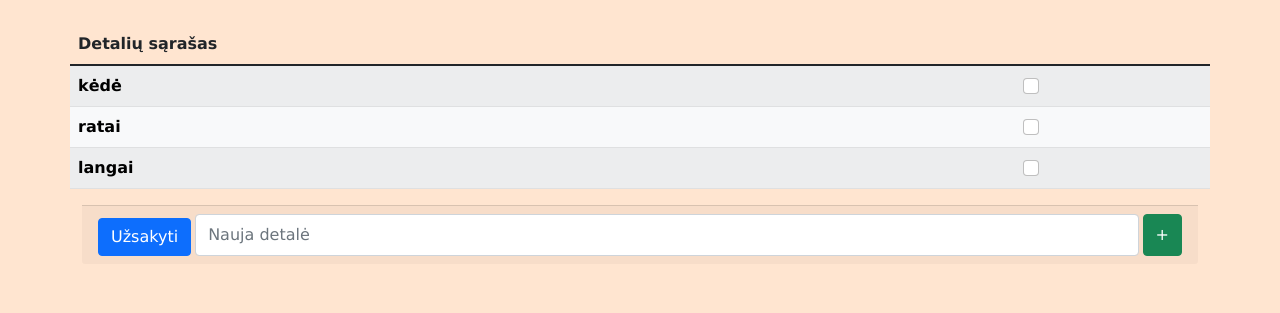
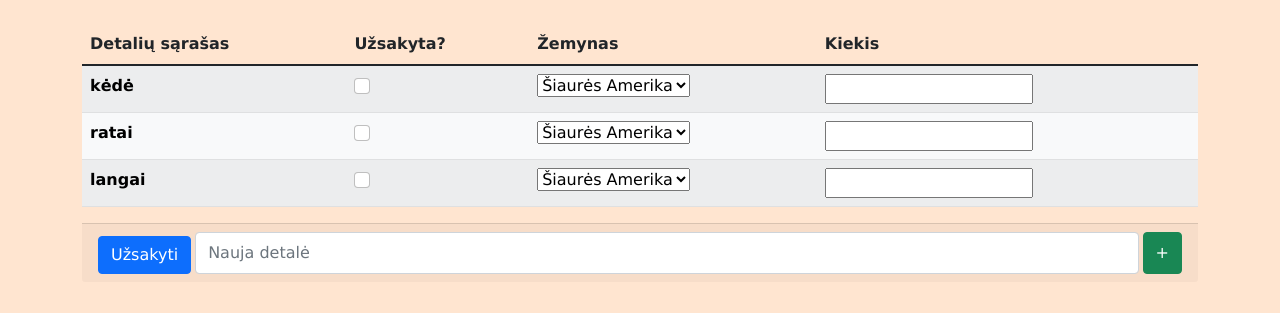
Before and after one commit to beisbolke322/Django_autoservisas, a Django app: page /uzsakymai/ in a window 1280 px wide. Shown: the part 56-369 px from the top of the page. Run offline with Django 4.2, Linux system fonts and the light colour scheme; data comes from the database, SQL or seed files in the repository; both versions use the stored data as it was after the commit; lists and menus that the app fills with data are empty; some libraries are stand-ins or nearby versions.

Commit message:
nebaigta

```diff
--- a/registracija/models.py
+++ b/registracija/models.py
@@ -12,7 +12,7 @@ class DarbuListas(models.Model):
 
     def __str__(self):
         return self.title
-        # return self.user
+        return self.user
 
 class DarboDuomenys(models.Model):
     marke = models.CharField("A_marke", max_length=30, help_text="Automobilio markė")
--- a/registracija/templates/darbai.html
+++ b/registracija/templates/darbai.html
@@ -1,7 +1,5 @@
 {% extends 'base.html' %}
 {% block content %}
-
-
 
 <h3>{{title}}</h3>
 
@@ -62,7 +60,7 @@
                 {% else %}
                 <tr class="table-light">
                     <th scope="row">
-                        <input type="checkbox" name="checkbox" value="{{item.id}}" />
+                        <input class="form-check-input" type="checkbox" name="checkbox" value="{{item.id}}" />
                     </th>
                     <td>{{item.marke}}</td>
                     <td>{{item.modelis}}</td>
--- a/registracija/views.py
+++ b/registracija/views.py
@@ -8,7 +8,6 @@ from django.contrib.auth.mixins import LoginRequiredMixin
 
 # Create your views here.
 class VisuDarbuListai(View,LoginRequiredMixin):
-    # model = DarbuListas
     template_name = 'home.html'
 
     def get(self, request):
--- a/uzsakymai/models.py
+++ b/uzsakymai/models.py
@@ -15,6 +15,9 @@ class UzsakymuListas(models.Model):
 class Uzsakymai(models.Model):
     dalis = models.CharField("dalis", max_length=30, help_text="Reikalinga dalis")
     uzsakyta = models.BooleanField(default=False)
+    is_kur = models.CharField("vieta", max_length=30, help_text="Iš kur užsakyti", default="SA")
+    kiekis = models.SmallIntegerField("kiekis", help_text="Koks dalių kiekis reikalingas", default=0)
+    data = models.DateField(auto_now=True)
     list = models.ForeignKey(UzsakymuListas, on_delete=models.CASCADE, blank=True, null=True)
 
     class Meta:
@@ -23,3 +26,5 @@ class Uzsakymai(models.Model):
 
     def __str__(self):
         return self.dalis
+        return self.is_kur
+        return self.kiekis
--- a/uzsakymai/templates/uzsakymai.html
+++ b/uzsakymai/templates/uzsakymai.html
@@ -1,10 +1,15 @@
 {% extends 'base.html' %}
 {% block content %}
 
+<form method="post" action="#">
+  {% csrf_token %}
     <table class="table table-striped" id="der_sar">
         <thead>
           <tr>
             <th onclick="sortTable(0)" scope="col">Detalių sąrašas</th>
+            <th scope="col">Užsakyta?</th>
+            <th scope="col">Žemynas</th>
+            <th scope="col">Kiekis</th>
           </tr>
         </thead>
         <tbody>
@@ -20,16 +25,29 @@
                     <input class="form-check-input" type="checkbox" name="checkbox" value="{{item.id}}" />
                 </th>
                 {% endif %}
+                <th scope="row">
+                  <select class="selektas" name="sel_v">
+                    <option name="SA">Šiaurės Amerika</option>
+                    <option name="PA">Pietų Amerika</option>
+                    <option name="EU">Europa</option>
+                    <option name="AF">Afrika</option>
+                    <option name="AZ">Azija</option>
+                    <option name="AU">Australija</option>
+                    <option name="AN">Antarktida</option>
+                </select>
+                </th>
+                <th scope="row">
+                  <input type="number" />
+                </th>
             </tr>
         {% endfor %}
         </tbody>
     </table>
-<form method="post" action="#">
-  {% csrf_token %}
+
     <div class="card-footer" style="display: flex">
-    <button class="btn btn-primary me-1 uzsak-styles" type="submit" name="uzsak" value="uzsak">Užsakyti</button>
+        <button class="btn btn-primary me-1 uzsak-styles" type="submit" name="submit" value="uzsak">Užsakyti</button>
         <input type="text" class="form-control me-1" placeholder="Nauja detalė" aria-label="Nauja užduotis į sąrašą" aria-describedby="button-addon2" name="new">
-    <button class="btn btn-success" type="submit" id="button-addon2" name="add" value="add">+</button>
+        <button class="btn btn-success" type="submit" id="button-addon2" name="submit" value="add">+</button>
     </div>
 </form>
 
--- a/uzsakymai/views.py
+++ b/uzsakymai/views.py
@@ -1,10 +1,8 @@
 from django.shortcuts import render, redirect
 from django.views import View
-from .models import Uzsakymai
+from .models import Uzsakymai, UzsakymuListas
 
-# from django.contrib.auth.mixins import LoginRequiredMixin
 
-# Create your views here.
 class VisiUzsakymai(View):
     model = Uzsakymai
     template_name = 'uzsakymai.html'
@@ -14,19 +12,26 @@ class VisiUzsakymai(View):
         return render(request, self.template_name, {'x': x})
 
     def post(self, request, *args, **kwargs):
-        new = Uzsakymai(dalis=request.POST.get('new'))
-        new.save()
-        x = Uzsakymai.objects.all()
-        return render(request, self.template_name, {'x': x})
+        if request.POST.get('submit') == 'add':
+            new = Uzsakymai(dalis=request.POST.get('new'))
+            new.save()
+            x = Uzsakymai.objects.all()
+            return render(request, self.template_name, {'x': x})
+        elif request.POST.get('submit') == 'uzsak':
+            print(request.POST)
 
-def list(request, id):
-    list = Uzsakymai.objects.get(id=id)
-    new_u = Uzsakymai(uzsakyta=request.POST.get('uzsak'))
-    checked = request.POST.getlist('checkbox')
-    print(uzsakyta=request.POST.get('uzsak'))
-    for item in list.uzsakymai_set.all():
-        if str(item.id) in checked:
-            item.uzsakyta = True
-        else:
-            item.uzsakyta = False
-        new_u.save()
+            new_u = Uzsakymai(uzsakyta=request.POST.get('uzsak'))
+            checked = request.POST.getlist('checkbox')
+            for id in checked:
+                id = int(id)
+            list = Uzsakymai.objects.get(id=id)
+            print(Uzsakymai.objects.all(), "+++", id)
+            for item in list.objects.all():
+                if str(item.id) in checked:
+                    item.uzsakyta = True
+                else:
+                    item.uzsakyta = False
+                new_u.save()
+            x = Uzsakymai.objects.all()
+            print(x)
+            return render(request, self.template_name, {'x': x})
```
Also changed, not shown: db.sqlite3 (added), uzsakymai/migrations/0004_uzsakymai_data_uzsakymai_is_kur_uzsakymai_kiekis.py (added). Lines whose indentation alone changed are shown as unchanged.
